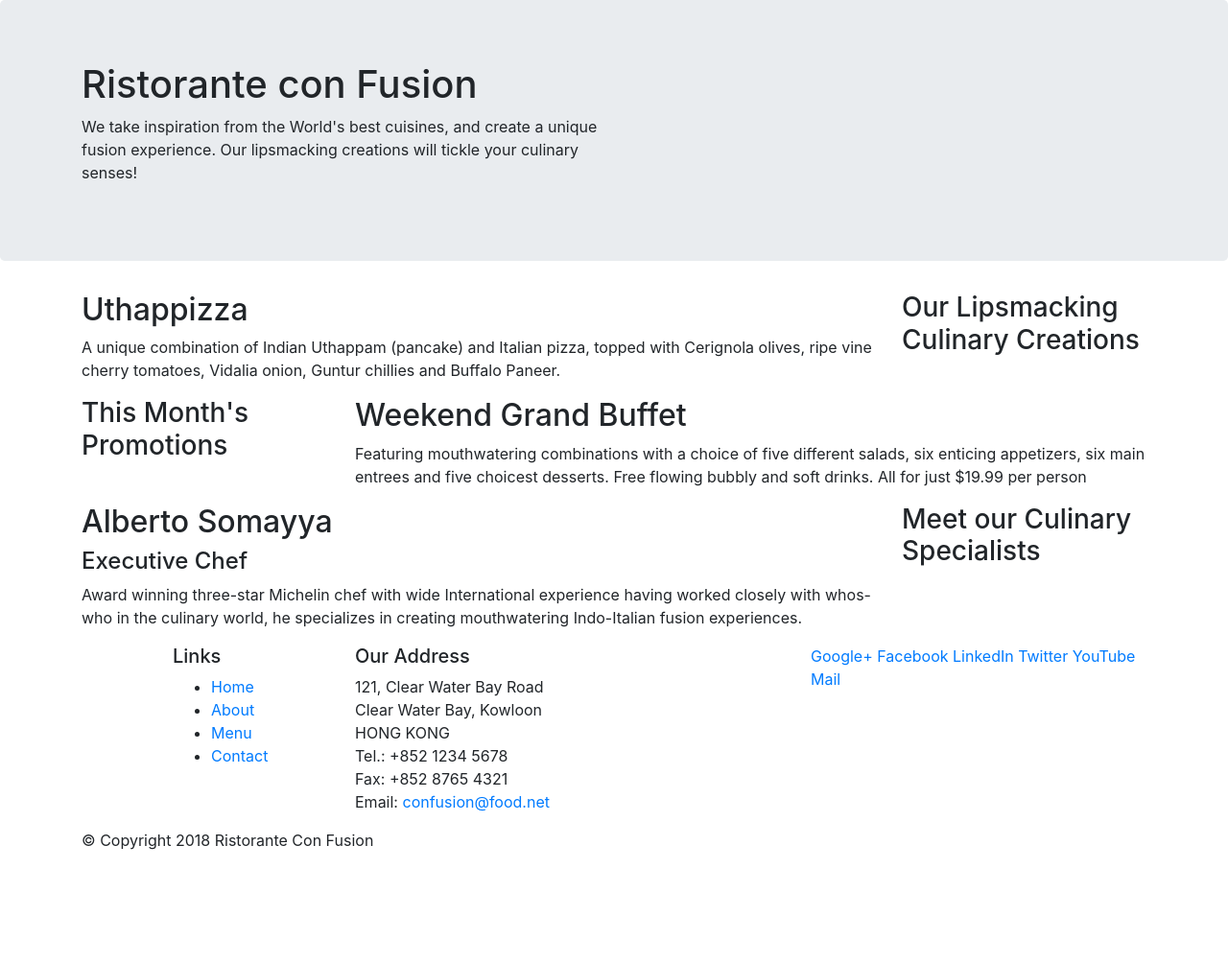
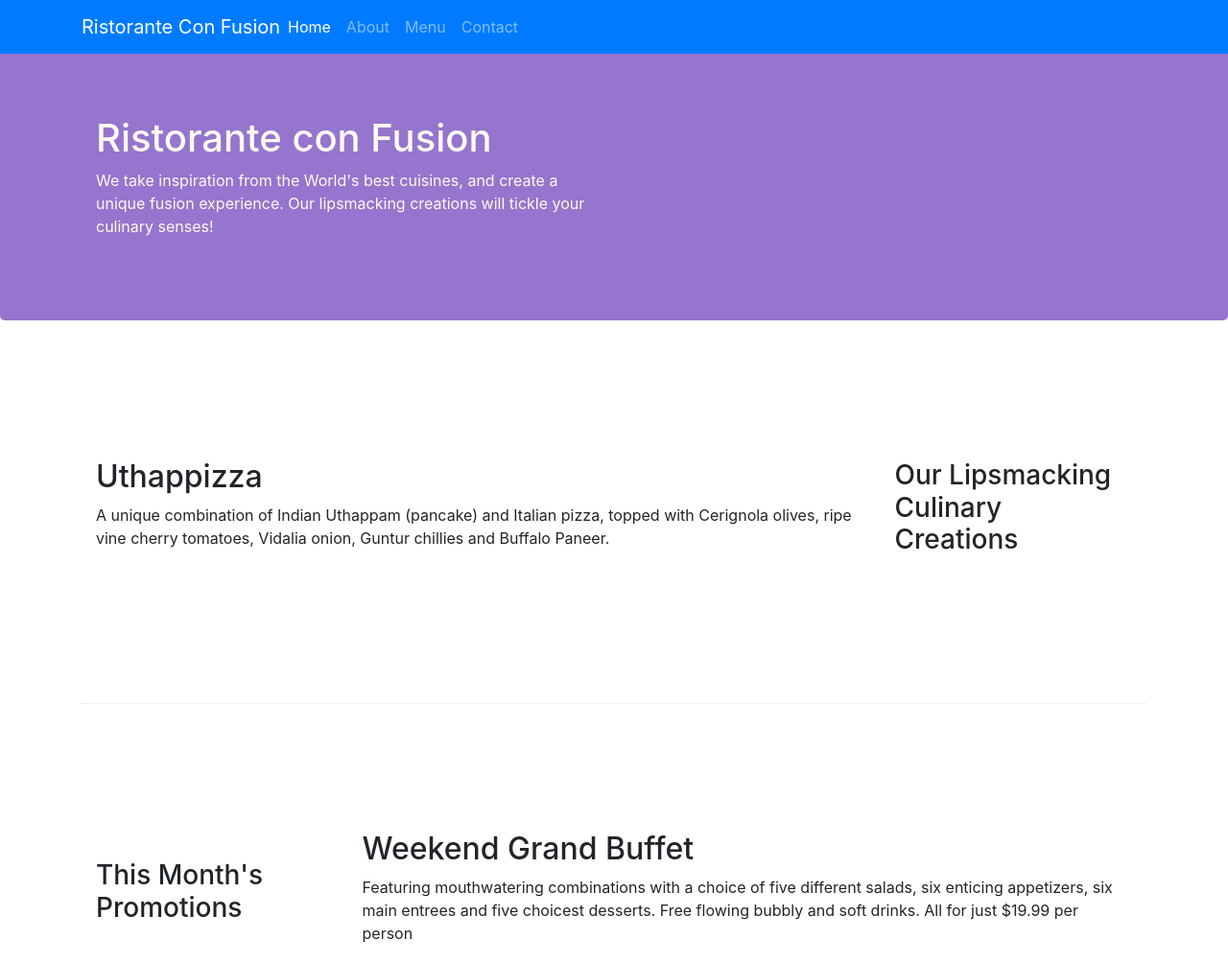
Before and after one commit to HardikN19/Restaurant-website, a website: page index.html in a window 1280 px wide. Shown: the top 1004 px of the page at 96% size. Before the commit the page ends 904 px from the top, so only its background shows below. Drawn offline with nearby package versions, Linux system fonts and the light colour scheme.

Commit message:
week 1 front-end development

```diff
--- /dev/null
+++ b/css/styles.css
@@ -0,0 +1,34 @@
+.row-header{
+  margin: 0px auto;
+  padding: 0px auto;
+}
+.row-content{
+  margin: 0px auto;
+  padding: 50px 0px 50px 0px;
+  border-bottom: 1px ridge;
+  min-height: 400px;
+}
+.footer{
+  background-color: #D1C4E9;
+  margin: 0px auto;
+  padding: 20px 0px 20px 0px;
+
+}
+body{
+    padding:50px 0px 0px 0px;
+    z-index:0;
+}
+.navbar-dark {
+     background-color: #512DA8;
+}
+.jumbotron{
+  padding: 70px 30px 70px 30px;
+  margin: 0px auto;
+  background: #9575CD;
+  color: floralwhite;
+}
+.address{
+  font-size: 80%;
+  margin: 0px;
+  color: #0f0f0f;
+}
--- a/index.html
+++ b/index.html
@@ -9,14 +9,32 @@
 
     <!-- Bootstrap CSS -->
     <link rel="stylesheet" href="node_modules/bootstrap/dist/css/bootstrap.min.css">
+    <link rel="stylesheet" href="css/styles.css">
     <title>Ristorante Con Fusion</title>
 </head>
+
+<nav class="navbar navbar-dark navbar-expand-sm bg-primary fixed-top">
+    <div class="container">
+      <button class="navbar-toggler" type="button" data-toggle="collapse" data-target="#Navbar">
+                <span class="navbar-toggler-icon"></span>
+      </button>
+       <a class="navbar-brand mr-auto" href="#">Ristorante Con Fusion</a>
+       <div class="collapse navbar-collapse" id="Navbar">
+            <ul class="navbar-nav mr-auto">
+                <li class="nav-item active"><a class="nav-link" href="#">Home</a></li>
+                <li class="nav-item"><a class="nav-link" href="./aboutus.html">About</a></li>
+                <li class="nav-item"><a class="nav-link" href="#">Menu</a></li>
+                <li class="nav-item"><a class="nav-link" href="#">Contact</a></li>
+            </ul>
+      </div>
+    </div>
+</nav>
 
 <body>
 
     <header class="jumbotron">
         <div class="container">
-            <div class="row">
+            <div class="row row-header">
                 <div class="col-12 col-sm-6">
                     <h1>Ristorante con Fusion</h1>
                     <p>We take inspiration from the World's best cuisines, and create a unique fusion experience. Our lipsmacking creations will tickle your culinary senses!</p>
@@ -28,7 +46,7 @@
     </header>
 
     <div class="container">
-        <div class="row">
+        <div class="row row-content align-items-center">
             <div class="col-12 col-sm-4 col-md-3 order-sm-last">
                 <h3>Our Lipsmacking Culinary Creations</h3>
             </div>
@@ -39,7 +57,7 @@
         </div>
 
 
-        <div class="row">
+        <div class="row row-content align-items-center">
             <div class="col-12 col-sm-4 col-md-3">
                 <h3>This Month's Promotions</h3>
             </div>
@@ -49,7 +67,7 @@
             </div>
         </div>
 
-        <div class="row">
+        <div class="row row-content align-items-center">
             <div class="col-12 col-sm-4 col-md-3 order-sm-last">
                 <h3>Meet our Culinary Specialists</h3>
             </div>
@@ -61,14 +79,14 @@
         </div>
     </div>
 
-    <footer>
+    <footer class="footer">
         <div class="container">
             <div class="row">
                 <div class="col-4 col-sm-2 offset-1">
                     <h5>Links</h5>
-                    <ul>
+                    <ul class="list-unstyled"> <!--To remove points -->
                         <li><a href="#">Home</a></li>
-                        <li><a href="#">About</a></li>
+                        <li><a href="./aboutus.html">About</a></li>
                         <li><a href="#">Menu</a></li>
                         <li><a href="#">Contact</a></li>
                     </ul>
@@ -84,8 +102,8 @@
 		              Email: <a href="mailto:confusion@food.net">confusion@food.net</a>
 		           </address>
                 </div>
-                <div class="col-12 col-sm-4">
-                    <div>
+                <div class="col-12 col-sm-4 align-self-center">
+                    <div class="text-center">
                         <a href="http://google.com/+">Google+</a>
                         <a href="http://www.facebook.com/profile.php?id=">Facebook</a>
                         <a href="http://www.linkedin.com/in/">LinkedIn</a>
@@ -95,7 +113,7 @@
                     </div>
                 </div>
            </div>
-           <div class="row">
+           <div class="row justify-content-center">
                 <div class="col-auto">
                     <p>© Copyright 2018 Ristorante Con Fusion</p>
                 </div>
```
Also changed, not shown: aboutus.html (added, +108 -0 lines).
